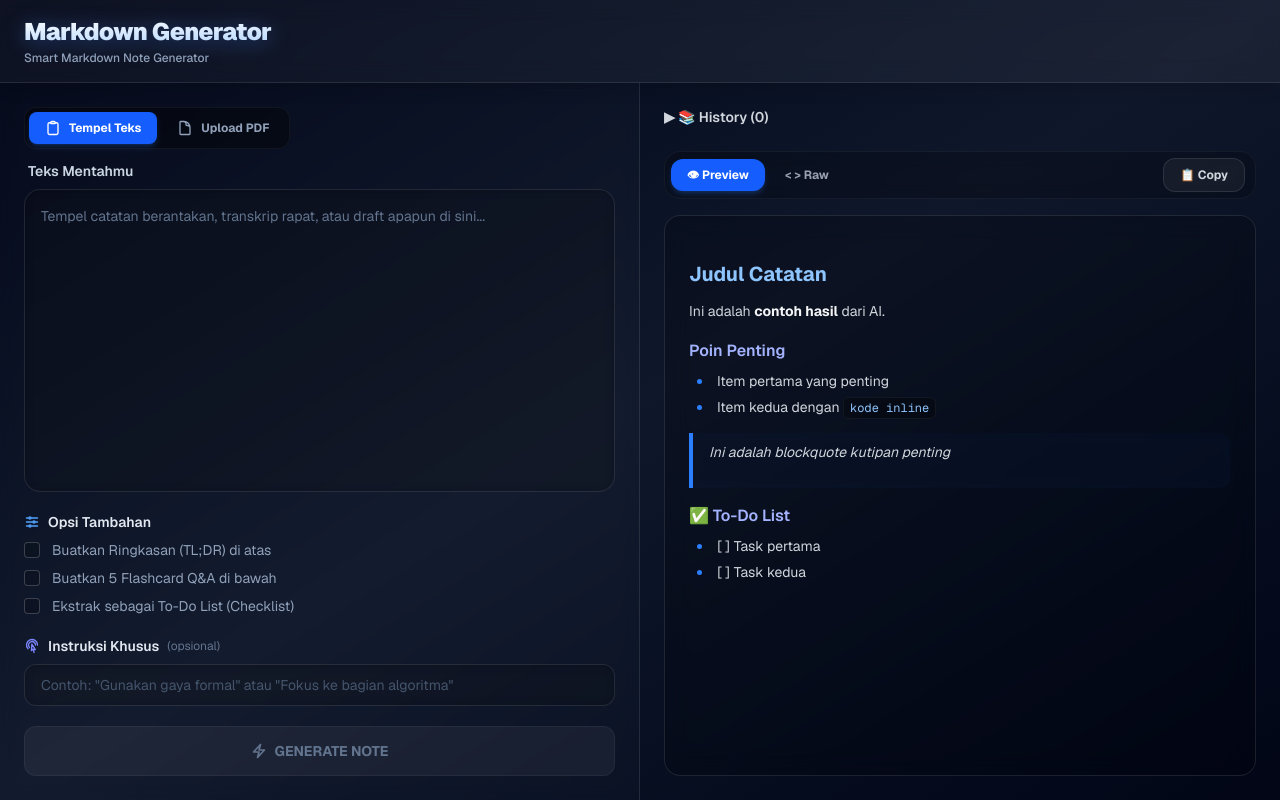
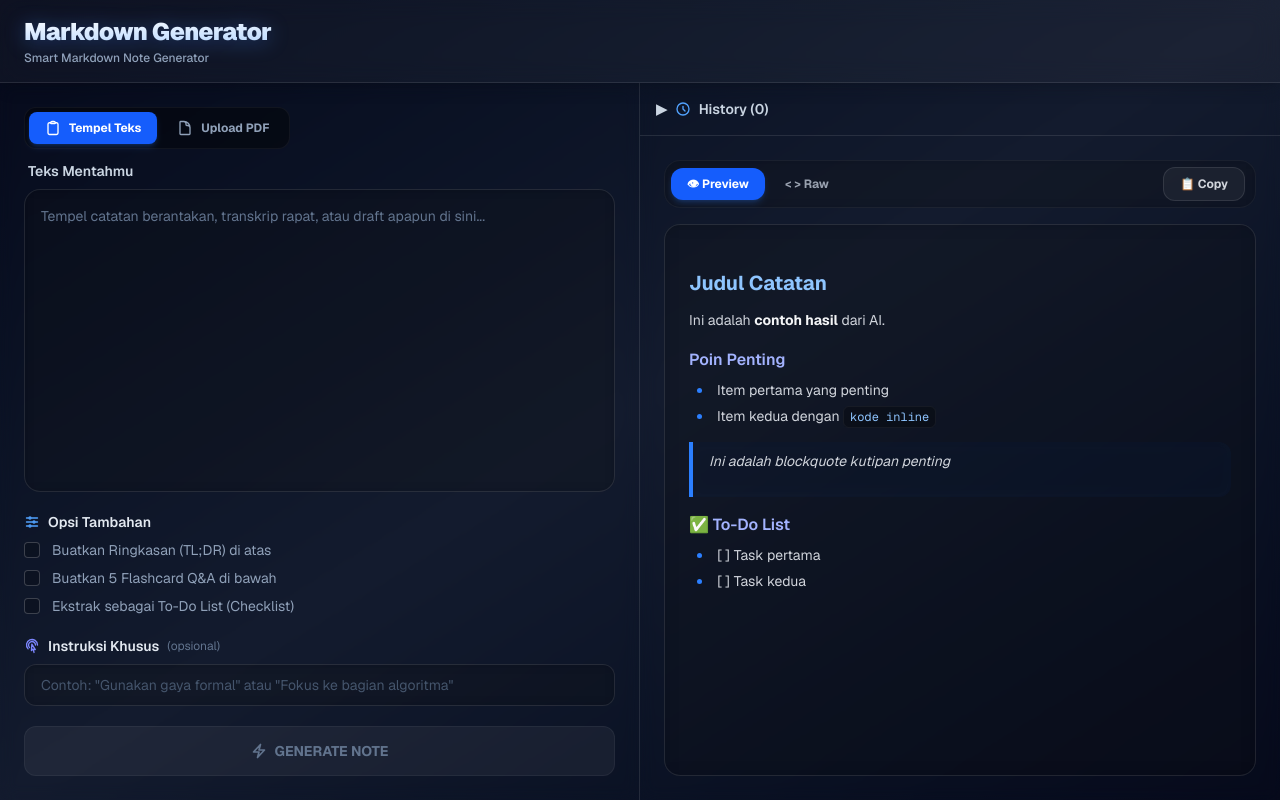
Before and after one commit to mitrapartogi13/FP_Alpro, a Next.js app: page / in a window 1280 px wide. Built offline with nearby package versions, Linux system fonts and the light colour scheme.

Commit message:
follow the theming

```diff
--- a/app/components/History.jsx
+++ b/app/components/History.jsx
@@ -1,13 +1,23 @@
 // app/components/History.jsx
 "use client";
-
-import { Trash2, Copy, Clock } from "lucide-react";
 
 export default function History({ items, onSelect, onDelete }) {
   if (items.length === 0) {
     return (
-      <div className="text-center py-4 text-gray-600 text-xs">
-        <Clock className="w-4 h-4 mx-auto mb-2 opacity-50" />
+      <div className="text-center py-6 text-slate-500 text-xs">
+        <svg
+          fill="none"
+          viewBox="0 0 24 24"
+          strokeWidth={1.5}
+          stroke="currentColor"
+          className="w-6 h-6 mx-auto mb-2 opacity-30"
+        >
+          <path
+            strokeLinecap="round"
+            strokeLinejoin="round"
+            d="M12 8v4l3 3m6-3a9 9 0 11-18 0 9 9 0 0118 0z"
+          />
+        </svg>
         Belum ada history
       </div>
     );
@@ -18,14 +28,15 @@ export default function History({ items, onSelect, onDelete }) {
       {items.map((item, index) => (
         <div
           key={item.id}
-          className="bg-gray-900 border border-gray-800 hover:border-emerald-700 rounded-lg p-3 cursor-pointer transition-colors group"
-          onClick={() => onSelect(item)}>
+          className="bg-black/30 border border-white/10 hover:border-blue-500/50 rounded-lg p-3 cursor-pointer transition-all duration-300 group hover:bg-blue-500/5"
+          onClick={() => onSelect(item)}
+        >
           <div className="flex items-start justify-between gap-2 mb-1">
             <div className="flex-1 min-w-0">
-              <p className="text-xs font-medium text-gray-300 truncate group-hover:text-emerald-400 transition-colors">
+              <p className="text-xs font-semibold text-slate-200 truncate group-hover:text-blue-300 transition-colors">
                 {item.title}
               </p>
-              <p className="text-xs text-gray-600 mt-1">
+              <p className="text-xs text-slate-500 mt-1">
                 {new Date(item.timestamp).toLocaleString("id-ID")}
               </p>
             </div>
@@ -34,12 +45,25 @@ export default function History({ items, onSelect, onDelete }) {
                 e.stopPropagation();
                 onDelete(item.id);
               }}
-              className="flex-shrink-0 text-gray-600 hover:text-rose-400 transition-colors opacity-0 group-hover:opacity-100 p-1 -mr-1"
-              title="Hapus">
-              <Trash2 className="w-3.5 h-3.5" />
+              className="shrink-0 text-slate-600 hover:text-red-400 transition-colors opacity-0 group-hover:opacity-100 p-1 -mr-1 hover:bg-red-500/10 rounded-md"
+              title="Hapus"
+            >
+              <svg
+                fill="none"
+                viewBox="0 0 24 24"
+                strokeWidth={2}
+                stroke="currentColor"
+                className="w-4 h-4"
+              >
+                <path
+                  strokeLinecap="round"
+                  strokeLinejoin="round"
+                  d="M19 7l-.867 12.142A2 2 0 0116.138 21H7.862a2 2 0 01-1.995-1.858L5 7m5 4v6m4-6v6m1-10V4a1 1 0 00-1-1h-4a1 1 0 00-1 1v3M4 7h16"
+                />
+              </svg>
             </button>
           </div>
-          <p className="text-xs text-gray-500 line-clamp-2">
+          <p className="text-xs text-slate-400 line-clamp-2">
             {item.preview}
           </p>
         </div>
--- a/app/page.js
+++ b/app/page.js
@@ -531,13 +531,29 @@ export default function Home() {
 
         {/* panel kanan */}
         {/* History Section */}
-        <div className="w-1/2 flex flex-col">
-          <div className="flex flex-col gap-2 p-6 pb-0">
+        <div className="w-1/2 flex flex-col bg-white/2 backdrop-blur-sm">
+          <div className="flex flex-col gap-2 p-4 border-b border-white/10">
             <button
               onClick={() => setShowHistory(!showHistory)}
-              className="text-sm font-semibold text-gray-300 hover:text-emerald-400 transition-colors text-left flex items-center gap-2"
+              className="text-sm font-semibold text-slate-300 hover:text-blue-300 transition-colors text-left flex items-center gap-2 group"
             >
-              {showHistory ? "▼" : "▶"} 📚 History ({history.length})
+              <span className="inline-block transition-transform duration-300 group-hover:translate-x-0.5">
+                {showHistory ? "▼" : "▶"}
+              </span>
+              <svg
+                fill="none"
+                viewBox="0 0 24 24"
+                strokeWidth={2}
+                stroke="currentColor"
+                className="w-4 h-4 text-blue-400"
+              >
+                <path
+                  strokeLinecap="round"
+                  strokeLinejoin="round"
+                  d="M12 8v4l3 3m6-3a9 9 0 11-18 0 9 9 0 0118 0z"
+                />
+              </svg>
+              History ({history.length})
             </button>
             {showHistory && (
               <History
```
